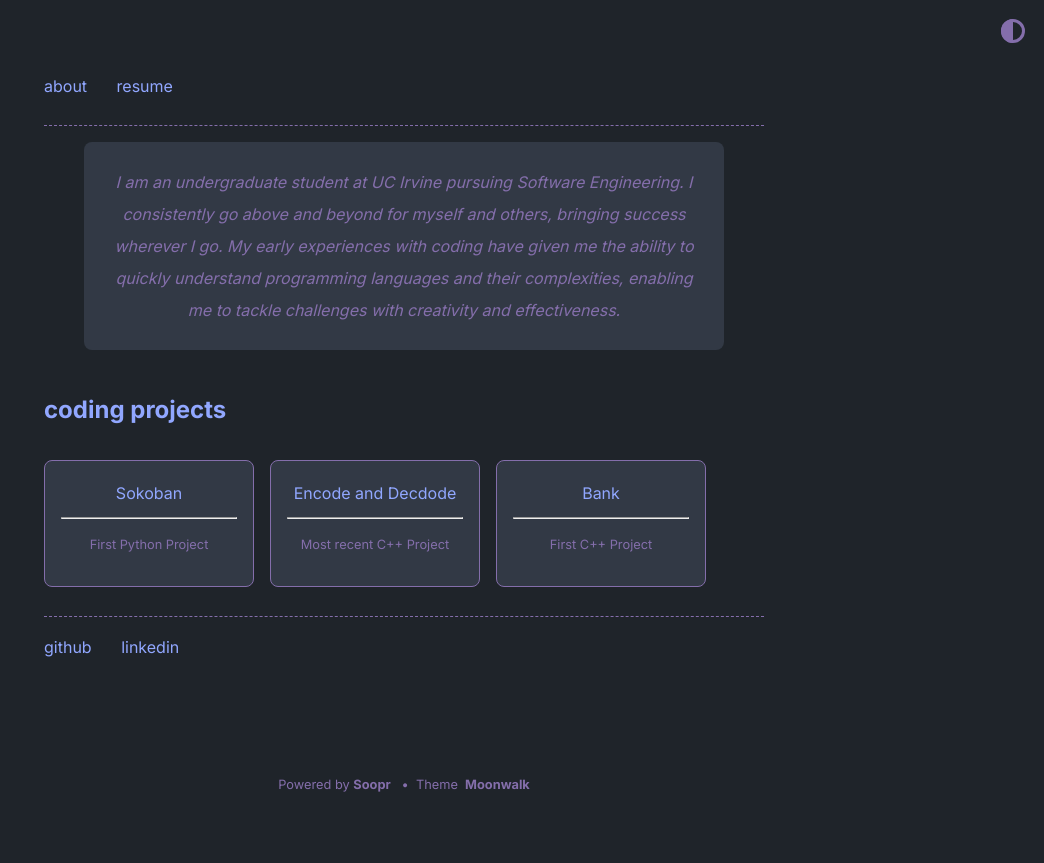
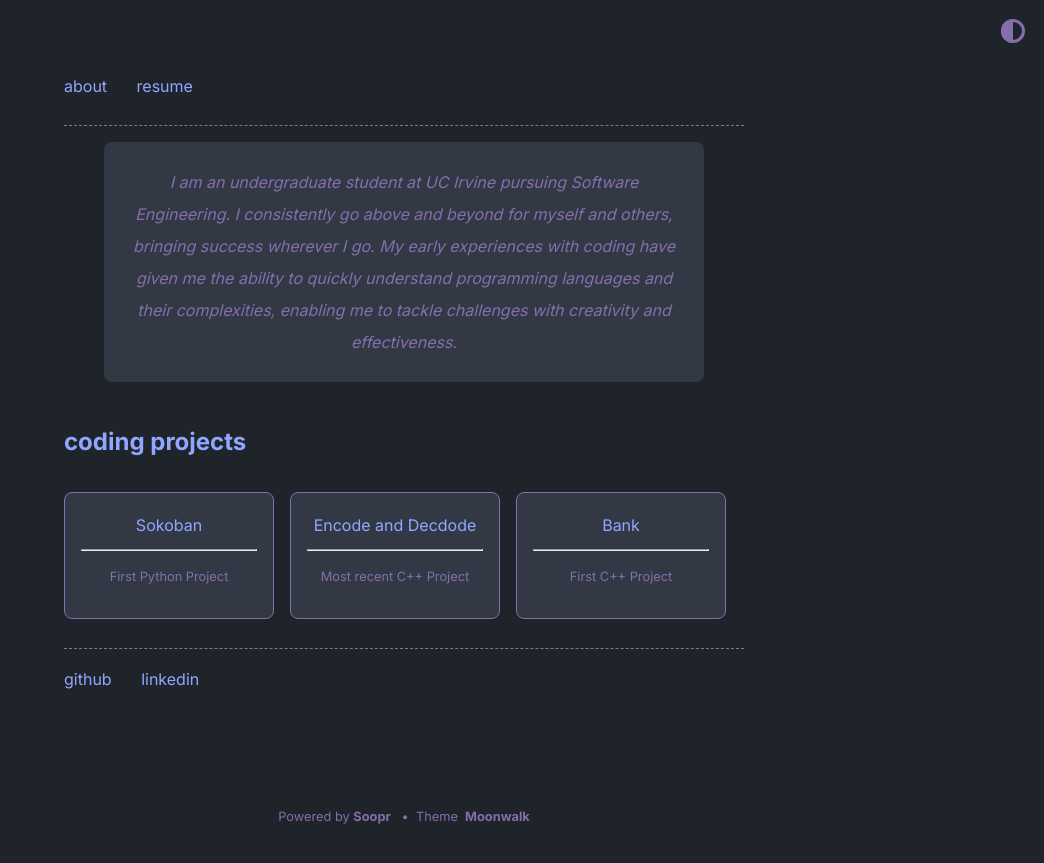
Before and after one commit to jshields06/jshields06.github.io, a Jekyll site: the page built from index.md, in a window 1280 px wide. Shown: the top 863 px of the page, without its empty margins (236-1280 px from the left). Built offline with Jekyll 4.4.1, drawn with Linux system fonts in a browser that asks for light colours.

Commit message:
update width

```diff
--- a/_sass/moonwalk.scss
+++ b/_sass/moonwalk.scss
@@ -32,7 +32,7 @@ p { margin: 1em 0; }
 li { margin: 0.4em 0; }
 
 .w {
-  max-width: 720px;
+  max-width: 680px;
   margin: 0 auto;
   padding: 4em 2em;
 }
```
